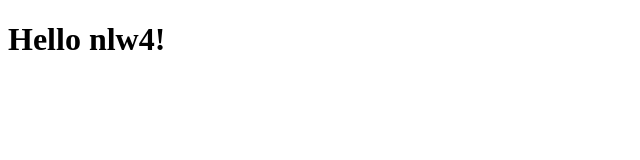
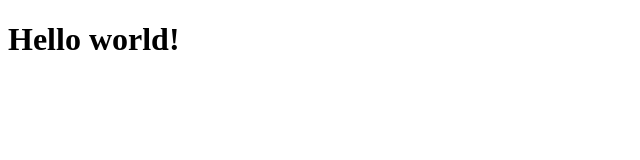
Before and after one commit to gustavofbc/pomowars, a Next.js app: page / in a window 1280 px wide. Shown: the top 160 px of the page, without its empty margins (0-640 px from the left). Built offline with nearby package versions, Linux system fonts and the light colour scheme.

Commit message:
teste push

```diff
--- a/pages/index.tsx
+++ b/pages/index.tsx
@@ -1,5 +1,3 @@
 export default function Home() {
-  return (
-    <h1>Hello nlw4!</h1>
-  )
+  return <h1>Hello world!</h1>;
 }
```
